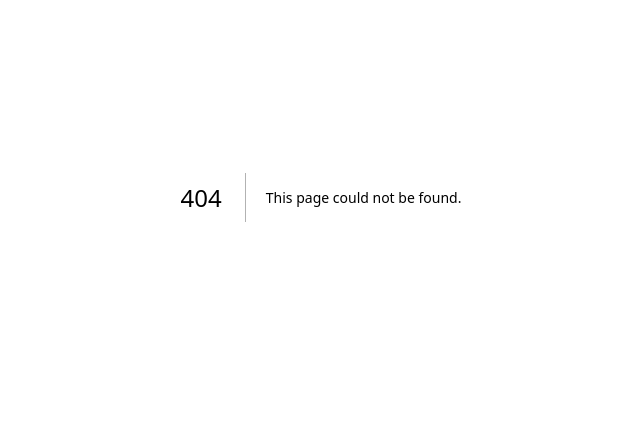
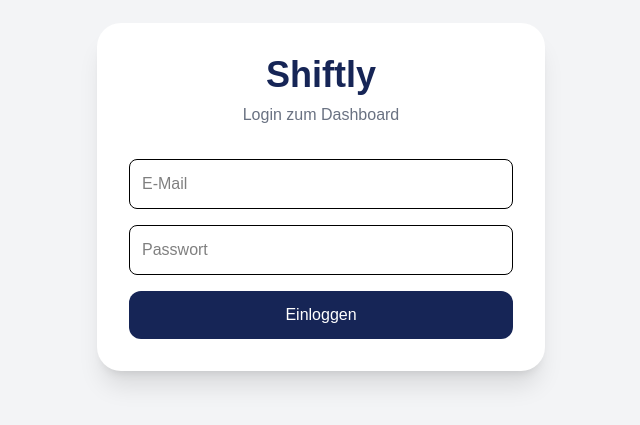
Before and after one commit to NesarTheFridgeMaker/Shiftly, a Next.js app: page /login in a window 1280 px wide. Before the commit this address had no page. Shown: the part 203-628 px from the top of the page, without its empty margins (319-959 px from the left). Built offline with nearby package versions, Linux system fonts and the light colour scheme; no server answers.

Commit message:
Save state before auth and tenant refactor

```diff
--- a/app/admin/layout.tsx
+++ b/app/admin/layout.tsx
@@ -1,6 +1,7 @@
 "use client";
 
-import { useState } from "react";
+import { useEffect, useState } from "react";
+import { supabase } from "@/lib/supabaseClient";
 
 export default function AdminLayout({
   children,
@@ -8,6 +9,8 @@
   children: React.ReactNode;
 }) {
   const [menuOpen, setMenuOpen] = useState(false);
+  const [checkingAuth, setCheckingAuth] = useState(true);
+  const [isLoggedIn, setIsLoggedIn] = useState(false);
 
   const navLinks = [
     { label: "Dashboard", href: "/admin" },
@@ -17,6 +20,43 @@
     { label: "Arbeitszeiten", href: "/admin/times" },
     { label: "Einstellungen", href: "/admin/settings" },
   ];
+
+  useEffect(() => {
+    async function checkUser() {
+      const {
+        data: { user },
+      } = await supabase.auth.getUser();
+
+      if (!user) {
+        window.location.href = "/login";
+        return;
+      }
+
+      setIsLoggedIn(true);
+      setCheckingAuth(false);
+    }
+
+    checkUser();
+  }, []);
+
+  async function handleLogout() {
+    await supabase.auth.signOut();
+    window.location.href = "/login";
+  }
+
+  if (checkingAuth) {
+    return (
+      <main className="min-h-screen bg-gray-100 flex items-center justify-center">
+        <p className="text-blue-950 font-semibold">
+          Login wird geprüft...
+        </p>
+      </main>
+    );
+  }
+
+  if (!isLoggedIn) {
+    return null;
+  }
 
   return (
     <main className="min-h-screen bg-gray-100 md:flex">
@@ -58,21 +98,43 @@
                   {link.label}
                 </a>
               ))}
+
+              <button
+                type="button"
+                onClick={handleLogout}
+                className="text-left text-lg text-red-300 hover:text-red-200 mt-4"
+              >
+                Ausloggen
+              </button>
             </nav>
           </div>
         </div>
       )}
 
-      <aside className="hidden md:block w-64 bg-blue-950 text-white p-6 min-h-screen">
+      <aside className="hidden md:flex w-64 bg-blue-950 text-white p-6 min-h-screen flex-col justify-between">
+        <div>
           <h1 className="text-3xl font-bold mb-10">Shiftly</h1>
 
           <nav className="flex flex-col gap-4">
             {navLinks.map((link) => (
-            <a key={link.href} href={link.href} className="hover:text-blue-300">
+              <a
+                key={link.href}
+                href={link.href}
+                className="hover:text-blue-300"
+              >
                 {link.label}
               </a>
             ))}
           </nav>
+        </div>
+
+        <button
+          type="button"
+          onClick={handleLogout}
+          className="text-left text-red-300 hover:text-red-200"
+        >
+          Ausloggen
+        </button>
       </aside>
 
       <section className="flex-1 p-4 md:p-10 overflow-x-auto">
--- /dev/null
+++ b/app/login/page.tsx
@@ -0,0 +1,75 @@
+"use client";
+
+import { useState } from "react";
+import { supabase } from "@/lib/supabaseClient";
+import { useRouter } from "next/navigation";
+
+export default function LoginPage() {
+  const router = useRouter();
+
+  const [email, setEmail] = useState("");
+  const [password, setPassword] = useState("");
+
+async function handleLogin() {
+  if (!email || !password) {
+    alert("Bitte E-Mail und Passwort eingeben.");
+    return;
+  }
+
+  const { data, error } = await supabase.auth.signInWithPassword({
+    email,
+    password,
+  });
+
+  console.log("LOGIN DATA:", data);
+  console.log("LOGIN ERROR:", error);
+
+  if (error) {
+    alert(`Login fehlgeschlagen: ${error.message}`);
+    return;
+  }
+
+  alert("Login erfolgreich!");
+
+  window.location.assign("/admin");
+}
+
+  return (
+    <main className="min-h-screen bg-gray-100 flex items-center justify-center p-4">
+      <div className="bg-white rounded-3xl shadow-xl p-8 w-full max-w-md">
+        <h1 className="text-4xl font-bold text-blue-950 mb-2 text-center">
+          Shiftly
+        </h1>
+
+        <p className="text-gray-500 text-center mb-8">
+          Login zum Dashboard
+        </p>
+
+        <div className="flex flex-col gap-4">
+          <input
+            type="email"
+            placeholder="E-Mail"
+            value={email}
+            onChange={(event) => setEmail(event.target.value)}
+            className="border p-3 rounded-lg bg-white text-black"
+          />
+
+          <input
+            type="password"
+            placeholder="Passwort"
+            value={password}
+            onChange={(event) => setPassword(event.target.value)}
+            className="border p-3 rounded-lg bg-white text-black"
+          />
+
+          <button
+            onClick={handleLogin}
+            className="bg-blue-950 text-white py-3 rounded-xl hover:bg-blue-900 transition"
+          >
+            Einloggen
+          </button>
+        </div>
+      </div>
+    </main>
+  );
+}
--- a/package.json
+++ b/package.json
@@ -9,6 +9,8 @@
     "lint": "eslint"
   },
   "dependencies": {
+    "@supabase/auth-helpers-nextjs": "^0.15.0",
+    "@supabase/ssr": "^0.10.3",
     "@supabase/supabase-js": "^2.105.4",
     "next": "16.2.6",
     "react": "19.2.4",
```
Also changed, not shown: 1 other file (tests, documents, lock files or other folders). Lines whose indentation alone changed are shown as unchanged.
